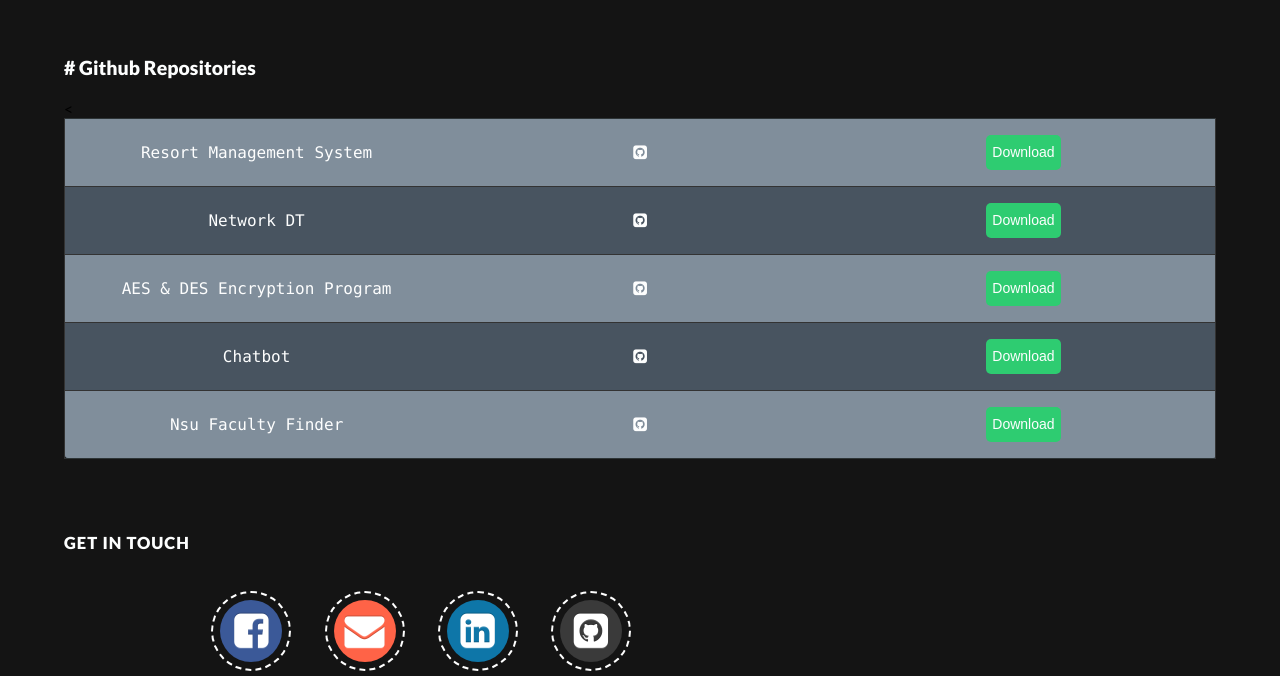
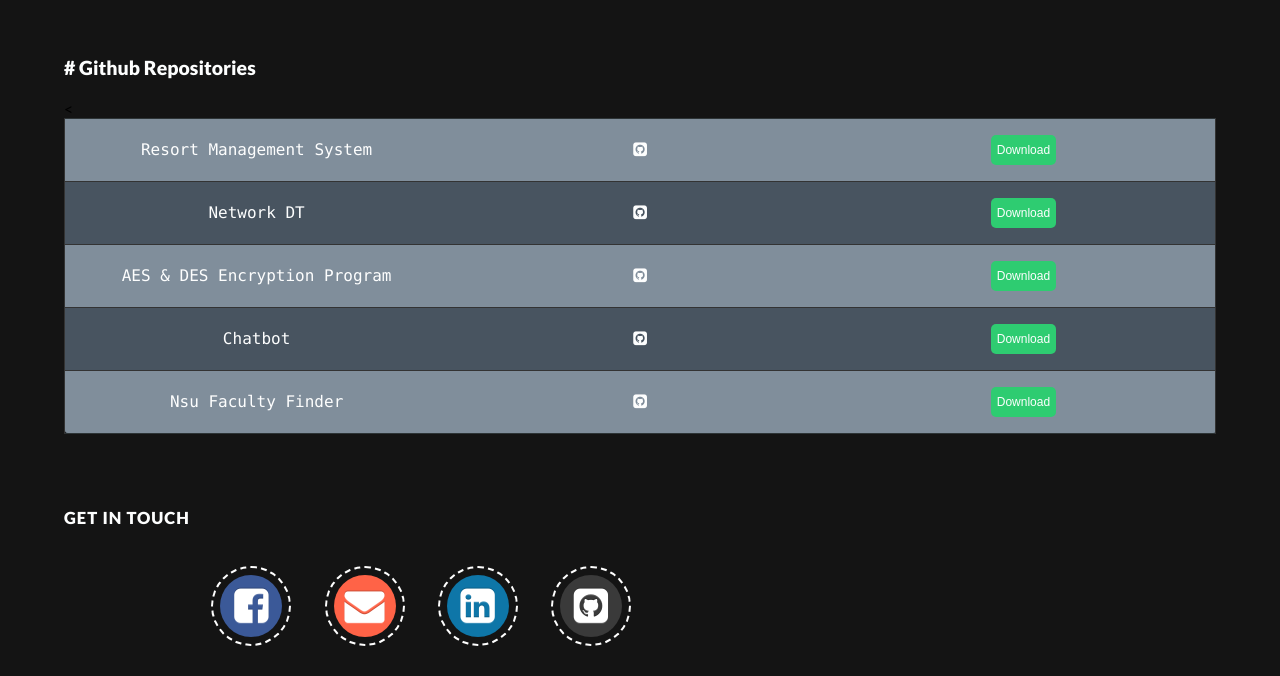
Before and after one commit to ratul16/simpleportfolio, a plain HTML site: page index.html in a window 1280 px wide. Shown: the part 770-1446 px from the top of the page. After the commit the page ends 1421 px from the top, so only its background shows below. Drawn offline with nearby package versions, Linux system fonts and the light colour scheme.

Commit message:
button size changed

```diff
--- a/css/style.css
+++ b/css/style.css
@@ -106,7 +106,7 @@ tr:last-child td:last-child {
 	color:#333;
 	display:inline-block;
 	font-family:"Consolar", sans-serif;
-	font-size:14px;
+	font-size:12px;
   max-width: 200px;
 	text-align:center;
 	height: 2.5em;
@@ -126,11 +126,6 @@ tr:last-child td:last-child {
 
 
 /* github logo */
-
-.github{
-  width: 80px;
-  height: 80px;
-}
 
 
 /* Social icon style*/
```
